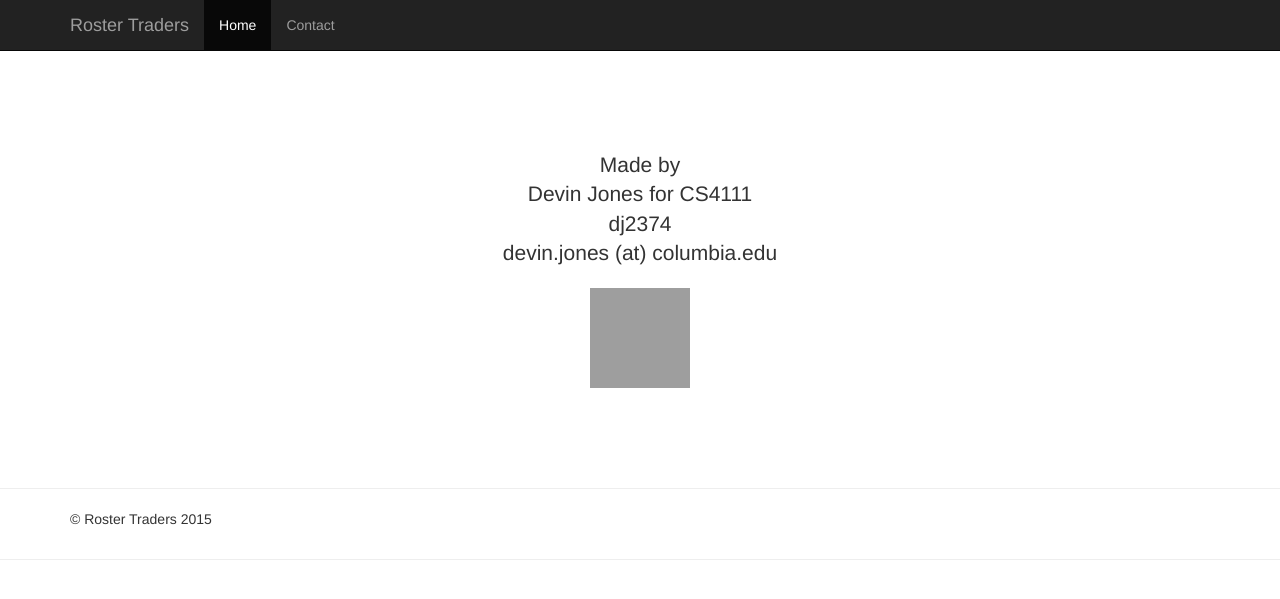
After one commit to devintjones/NBApf, a Django app: page /contact/ in a window 1280 px wide. The commit adds this page. Shown: the top 599 px of the page. Run offline with Django 3.2, Linux system fonts and the light colour scheme; some libraries are stand-ins or nearby versions; grey boxes are pictures that could not be loaded.

Commit message:
added contraint checking, link to dashboard after login, contact page

```diff
--- a/rostertraders/app1/static/css/custom.css
+++ b/rostertraders/app1/static/css/custom.css
@@ -68,3 +68,7 @@ table.center {
 input[type=number]{
 	width: 60px;
 }
+
+.messages{
+	padding-top: 60px;
+}
--- a/rostertraders/app1/views.py
+++ b/rostertraders/app1/views.py
@@ -3,6 +3,7 @@ from django.http import HttpResponse,HttpResponseRedirect
 from django.template import RequestContext
 from django.contrib.auth import logout as auth_logout
 from django.contrib.auth.decorators import login_required
+from django.contrib import messages
 
 from social_auth import __version__ as version
 
@@ -13,6 +14,11 @@ from .models import Players, PlayerVals, Pf, PfValue, AuthUser
 def index(request):
 	return render_to_response('index.html', context_instance=RequestContext(request))
 
+def contact(request):
+	return render_to_response('contact.html', context_instance=RequestContext(request))
+
+def home(request):
+	return HttpResponseRedirect('/players')
 
 @login_required(login_url='/login/facebook')
 def player_vals(request):
@@ -41,19 +47,27 @@ def player_vals(request):
 # update portfolio holdings and cash value
 def sell_shares(request):
 	this_user = request.user
+	success=True
 	for pid,share_num in request.POST.iteritems():
 		if pid != 'csrfmiddlewaretoken' and share_num !='':
+			share_num = int(share_num)
 			# update user portfolio share values
 			entry        = Pf.objects.get(user=this_user.id,pid=pid)
-			entry.shares -= int(share_num)
+			if entry.shares < share_num:
+				messages.error(request,"Sorry bro, you don't own enough shares to complete that trade!")
+				success=False
+				break
+			entry.shares -= share_num
 			entry.save()
 
 			# update cash value
 			player_share_price = PlayerVals.objects.get(pid=pid).value
-			cash_add           = int(share_num) * player_share_price
+			cash_add           = share_num * player_share_price
 			user_pf            = PfValue.objects.get(user=this_user.id)
 			user_pf.cash       += cash_add
 			user_pf.save()
+
+	if success: messages.success(request,"Trade excuted successfuly!")
 
 	return HttpResponseRedirect('/players')
 
@@ -61,8 +75,21 @@ def sell_shares(request):
 # update portfolio holdings and cash value
 def buy_shares(request):
 	this_user = request.user
+	success=True
 	for pid,share_num in request.POST.iteritems():
 		if pid != 'csrfmiddlewaretoken' and share_num !='':
+
+			# update cash value
+			player_share_price = PlayerVals.objects.get(pid=pid).value
+			less_cash          = int(share_num) * player_share_price
+			user_pf            = PfValue.objects.get(user=this_user.id)
+			if user_pf > less_cash:
+				messages.error(request,"Sorry bro, you don't have enough cash to complete that trade!")
+				success=False
+				break
+
+			user_pf.cash       -= less_cash
+			user_pf.save()
 
 			# update or create entry in portfolio (with more logic than django update_or_create() )
 			try:
@@ -77,12 +104,8 @@ def buy_shares(request):
 								id='{}{}'.format(pid,share_num),shares=int(share_num))
 				entry.save()
 
-			# update cash value
-			player_share_price = PlayerVals.objects.get(pid=pid).value
-			less_cash          = int(share_num) * player_share_price
-			user_pf            = PfValue.objects.get(user=this_user.id)
-			user_pf.cash       -= less_cash
-			user_pf.save()
+	if success: messages.success(request,"Trade excuted successfuly!")
+
 	return HttpResponseRedirect('/players')
 
 
--- a/rostertraders/rostertraders/urls.py
+++ b/rostertraders/rostertraders/urls.py
@@ -24,7 +24,8 @@ urlpatterns = [
 	url(r'^players','app1.views.player_vals'),
 	url(r'^$', 'app1.views.index'),
 	url('', include('social.apps.django_app.urls', namespace='social')),
-	url(r'^home/$',   'app1.views.index'),
+	url(r'^home/$',   'app1.views.home'),
+	url(r'^contact/$','app1.views.contact'),
 	url(r'^logout/$', 'app1.views.logout'),
 	url(r'^sell_shares/$', 'app1.views.sell_shares'),
 	url(r'^buy_shares/$', 'app1.views.buy_shares'),
--- a/rostertraders/templates/base.html
+++ b/rostertraders/templates/base.html
@@ -43,9 +43,12 @@
         </div>
         <div id="navbar" class="collapse navbar-collapse">
           <ul class="nav navbar-nav">
-            <li class="active"><a href="#">Home</a></li>
-            <li><a href="#about">About</a></li>
-            <li><a href="#contact">Contact</a></li>
+            <li class="active"><a href="/">Home</a></li>
+	    {% if user and not user.is_anonymous %}
+            <li><a href="/players">Dashboard</a></li>
+	    <li><a href="/logout">Logout</a></li>
+	    {% endif %}
+	    <li><a href="/contact">Contact</a></li>
           </ul>
         </div><!--/.nav-collapse -->
       </div>
--- /dev/null
+++ b/rostertraders/templates/contact.html
@@ -0,0 +1,11 @@
+{% extends 'base.html' %}
+
+{% block body_block %}
+<div class="pad-center messages">
+	<p class="lead">Made by <br>Devin Jones for CS4111 <br>dj2374<br>devin.jones (at) columbia.edu</p>
+	<a class="lead" href="https://github.com/devintjones/NBApf">
+		<img boarder="0" alt="Roster Traders Source Code" src="http://mindthegab.com/wp-content/uploads/2014/07/Github_logo.jpg"
+		width="100" height="100"></a>
+</div>
+
+{% endblock %}
```
Also changed, not shown: rostertraders/templates/index.html (+4 -4 lines), rostertraders/templates/portfolio.html (+10 -2 lines).
